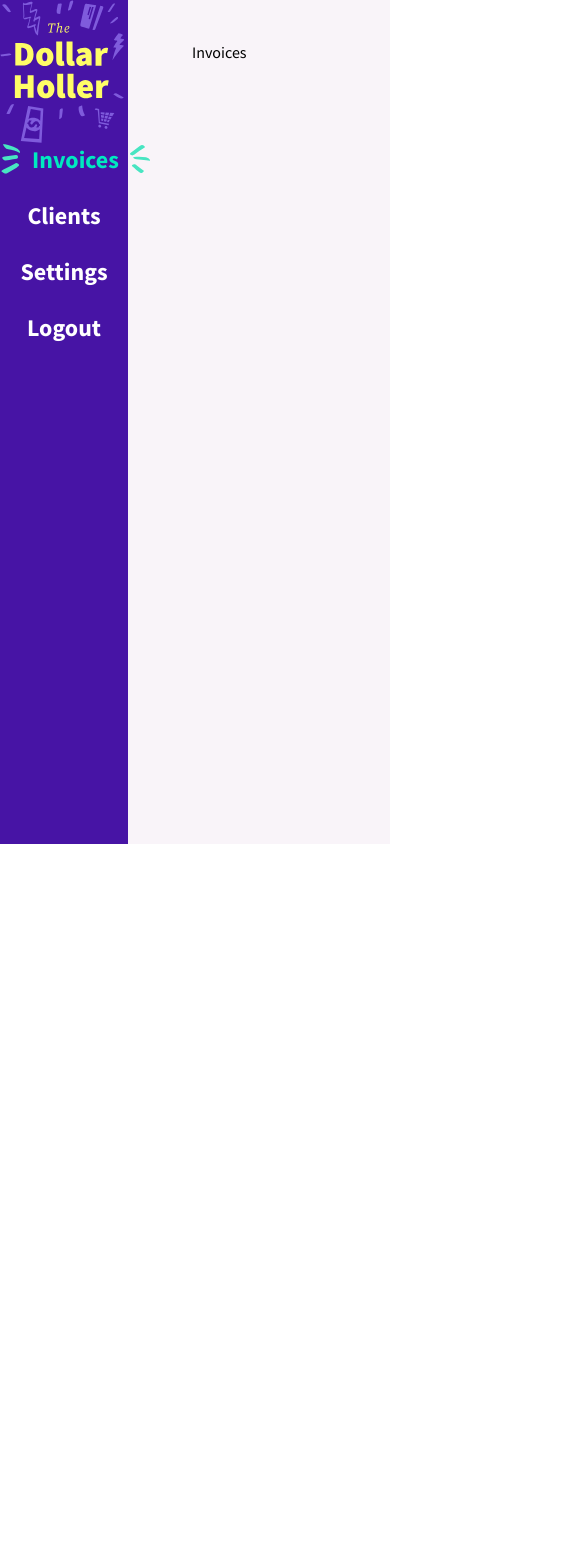
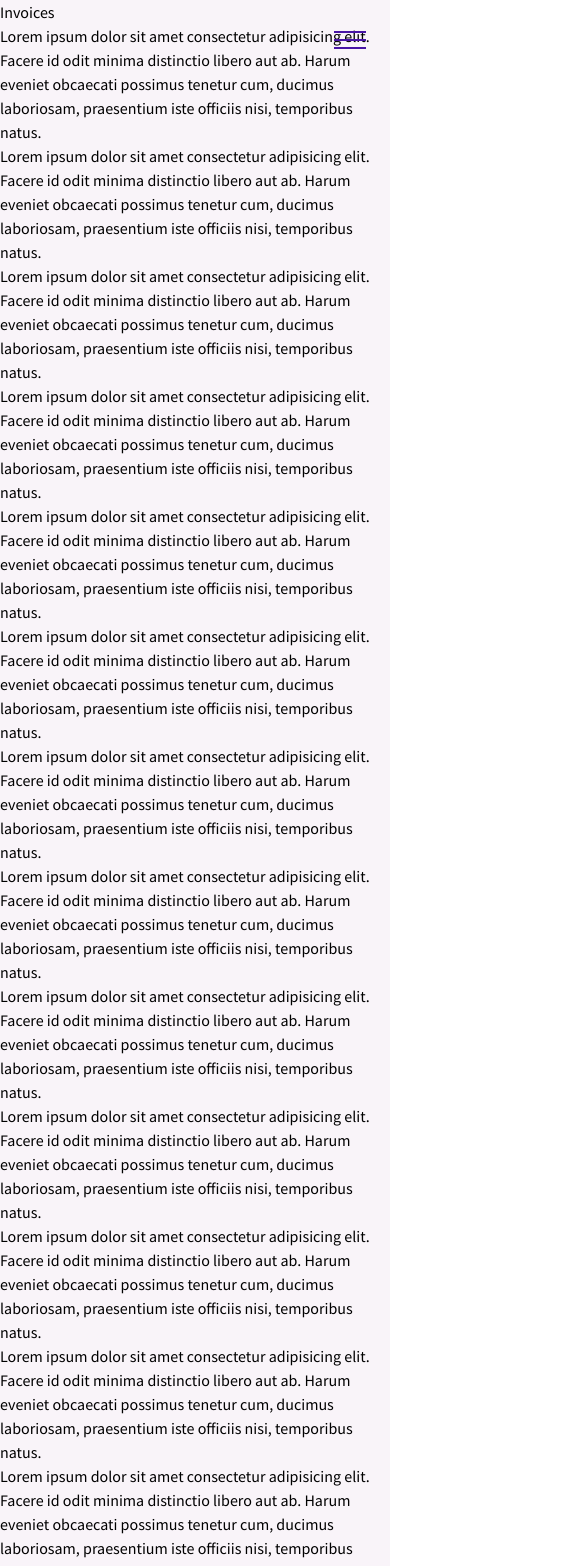
Before and after one commit to StanSkrivanek/dhsupa, a SvelteKit app: page /invoices in a window 390 px wide. Shown: the top 1566 px of the page, 585 px wide, since content can reach past the window. Before the commit the page ends 844 px from the top, so only its background shows below. Built offline with nearby package versions, Linux system fonts and the light colour scheme.

Commit message:
add icons to Navbar and make is reative and responsive

```diff
--- a/src/app.css
+++ b/src/app.css
@@ -8,6 +8,9 @@
   body {
     @apply font-sansSerif;
   }
+  svg {
+    @apply fill-current;
+  }
 }
 @layer components {
 }
--- a/src/lib/components/Navbar.svelte
+++ b/src/lib/components/Navbar.svelte
@@ -1,9 +1,44 @@
 <script lang="ts">
   import { page } from '$app/stores';
+  import Close from '$lib/components/Icon/Close.svelte';
+  import Hamburger from '$lib/components/Icon/Hamburger.svelte';
+
+  let isNavShowing = false;
 </script>
 
-<header class="col-span-3 bg-daisyBush text-center">
-  <div>
+<!-- Prevent nav scroll -->
+<svelte:head>
+  {#if isNavShowing}
+    <style lang="postcss">
+      body {
+        @apply overflow-hidden md:overflow-auto;
+      }
+    </style>
+  {/if}
+</svelte:head>
+
+<!-- mobile nav control -->
+<!-- z-xxx is custom setting in tailwind config -->
+<button
+  class="fixed right-6 top-6 z-navBarToggle md:hidden"
+  class:text-goldenFizz={isNavShowing}
+  class:text-daisyBush={!isNavShowing}
+  on:click={() => {
+    isNavShowing = !isNavShowing;
+  }}
+>
+  {#if isNavShowing}
+    <Close width={32} height={32} />
+  {:else}
+    <Hamburger width={32} height={32} />
+  {/if}
+</button>
+
+<header
+  class="fixed z-navBar h-screen w-full -translate-x-full bg-daisyBush text-center transition-transform duration-300 ease-in-out md:relative md:col-span-3 md:h-full md:translate-x-0"
+  class:translate-x-0={isNavShowing}
+>
+  <div class="mt-10 mb-10 md:mb-24">
     <a href="/invoices"
       ><img src="/images/svg/logo.svg" alt="The Dollar Holler" class="mx-auto" /></a
     >
--- a/src/routes/(dashboard)/+layout.svelte
+++ b/src/routes/(dashboard)/+layout.svelte
@@ -2,9 +2,9 @@
   import Navbar from '$lib/components/Navbar.svelte';
 </script>
 
-<div class="grid min-h-screen grid-cols-12 gap-x-16 bg-whisper">
+<div class="grid min-h-screen grid-cols-12 bg-whisper md:gap-x-16">
   <Navbar />
-  <main class="col-span-8 pt-10">
+  <main class="col-span-12 md:col-span-8 md:pt-10">
     <slot><!-- optional fallback --></slot>
   </main>
 </div>
--- a/src/routes/(dashboard)/invoices/+page.svelte
+++ b/src/routes/(dashboard)/invoices/+page.svelte
@@ -1 +1,117 @@
 Invoices
+
+<p>
+  Lorem ipsum dolor sit amet consectetur adipisicing elit. Facere id odit minima distinctio libero
+  aut ab. Harum eveniet obcaecati possimus tenetur cum, ducimus laboriosam, praesentium iste
+  officiis nisi, temporibus natus.
+</p>
+<p>
+  Lorem ipsum dolor sit amet consectetur adipisicing elit. Facere id odit minima distinctio libero
+  aut ab. Harum eveniet obcaecati possimus tenetur cum, ducimus laboriosam, praesentium iste
+  officiis nisi, temporibus natus.
+</p>
+<p>
+  Lorem ipsum dolor sit amet consectetur adipisicing elit. Facere id odit minima distinctio libero
+  aut ab. Harum eveniet obcaecati possimus tenetur cum, ducimus laboriosam, praesentium iste
+  officiis nisi, temporibus natus.
+</p>
+<p>
+  Lorem ipsum dolor sit amet consectetur adipisicing elit. Facere id odit minima distinctio libero
+  aut ab. Harum eveniet obcaecati possimus tenetur cum, ducimus laboriosam, praesentium iste
+  officiis nisi, temporibus natus.
+</p>
+<p>
+  Lorem ipsum dolor sit amet consectetur adipisicing elit. Facere id odit minima distinctio libero
+  aut ab. Harum eveniet obcaecati possimus tenetur cum, ducimus laboriosam, praesentium iste
+  officiis nisi, temporibus natus.
+</p>
+<p>
+  Lorem ipsum dolor sit amet consectetur adipisicing elit. Facere id odit minima distinctio libero
+  aut ab. Harum eveniet obcaecati possimus tenetur cum, ducimus laboriosam, praesentium iste
+  officiis nisi, temporibus natus.
+</p>
+<p>
+  Lorem ipsum dolor sit amet consectetur adipisicing elit. Facere id odit minima distinctio libero
+  aut ab. Harum eveniet obcaecati possimus tenetur cum, ducimus laboriosam, praesentium iste
+  officiis nisi, temporibus natus.
+</p>
+<p>
+  Lorem ipsum dolor sit amet consectetur adipisicing elit. Facere id odit minima distinctio libero
+  aut ab. Harum eveniet obcaecati possimus tenetur cum, ducimus laboriosam, praesentium iste
+  officiis nisi, temporibus natus.
+</p>
+<p>
+  Lorem ipsum dolor sit amet consectetur adipisicing elit. Facere id odit minima distinctio libero
+  aut ab. Harum eveniet obcaecati possimus tenetur cum, ducimus laboriosam, praesentium iste
+  officiis nisi, temporibus natus.
+</p>
+<p>
+  Lorem ipsum dolor sit amet consectetur adipisicing elit. Facere id odit minima distinctio libero
+  aut ab. Harum eveniet obcaecati possimus tenetur cum, ducimus laboriosam, praesentium iste
+  officiis nisi, temporibus natus.
+</p>
+<p>
+  Lorem ipsum dolor sit amet consectetur adipisicing elit. Facere id odit minima distinctio libero
+  aut ab. Harum eveniet obcaecati possimus tenetur cum, ducimus laboriosam, praesentium iste
+  officiis nisi, temporibus natus.
+</p>
+<p>
+  Lorem ipsum dolor sit amet consectetur adipisicing elit. Facere id odit minima distinctio libero
+  aut ab. Harum eveniet obcaecati possimus tenetur cum, ducimus laboriosam, praesentium iste
+  officiis nisi, temporibus natus.
+</p>
+<p>
+  Lorem ipsum dolor sit amet consectetur adipisicing elit. Facere id odit minima distinctio libero
+  aut ab. Harum eveniet obcaecati possimus tenetur cum, ducimus laboriosam, praesentium iste
+  officiis nisi, temporibus natus.
+</p>
+<p>
+  Lorem ipsum dolor sit amet consectetur adipisicing elit. Facere id odit minima distinctio libero
+  aut ab. Harum eveniet obcaecati possimus tenetur cum, ducimus laboriosam, praesentium iste
+  officiis nisi, temporibus natus.
+</p>
+<p>
+  Lorem ipsum dolor sit amet consectetur adipisicing elit. Facere id odit minima distinctio libero
+  aut ab. Harum eveniet obcaecati possimus tenetur cum, ducimus laboriosam, praesentium iste
+  officiis nisi, temporibus natus.
+</p>
+<p>
+  Lorem ipsum dolor sit amet consectetur adipisicing elit. Facere id odit minima distinctio libero
+  aut ab. Harum eveniet obcaecati possimus tenetur cum, ducimus laboriosam, praesentium iste
+  officiis nisi, temporibus natus.
+</p>
+<p>
+  Lorem ipsum dolor sit amet consectetur adipisicing elit. Facere id odit minima distinctio libero
+  aut ab. Harum eveniet obcaecati possimus tenetur cum, ducimus laboriosam, praesentium iste
+  officiis nisi, temporibus natus.
+</p>
+<p>
+  Lorem ipsum dolor sit amet consectetur adipisicing elit. Facere id odit minima distinctio libero
+  aut ab. Harum eveniet obcaecati possimus tenetur cum, ducimus laboriosam, praesentium iste
+  officiis nisi, temporibus natus.
+</p>
+<p>
+  Lorem ipsum dolor sit amet consectetur adipisicing elit. Facere id odit minima distinctio libero
+  aut ab. Harum eveniet obcaecati possimus tenetur cum, ducimus laboriosam, praesentium iste
+  officiis nisi, temporibus natus.
+</p>
+<p>
+  Lorem ipsum dolor sit amet consectetur adipisicing elit. Facere id odit minima distinctio libero
+  aut ab. Harum eveniet obcaecati possimus tenetur cum, ducimus laboriosam, praesentium iste
+  officiis nisi, temporibus natus.
+</p>
+<p>
+  Lorem ipsum dolor sit amet consectetur adipisicing elit. Facere id odit minima distinctio libero
+  aut ab. Harum eveniet obcaecati possimus tenetur cum, ducimus laboriosam, praesentium iste
+  officiis nisi, temporibus natus.
+</p>
+<p>
+  Lorem ipsum dolor sit amet consectetur adipisicing elit. Facere id odit minima distinctio libero
+  aut ab. Harum eveniet obcaecati possimus tenetur cum, ducimus laboriosam, praesentium iste
+  officiis nisi, temporibus natus.
+</p>
+<p>
+  Lorem ipsum dolor sit amet consectetur adipisicing elit. Facere id odit minima distinctio libero
+  aut ab. Harum eveniet obcaecati possimus tenetur cum, ducimus laboriosam, praesentium iste
+  officiis nisi, temporibus natus.
+</p>
--- a/tailwind.config.cjs
+++ b/tailwind.config.cjs
@@ -24,8 +24,13 @@ module.exports = {
         gallery: '#efeaf2',
         caribbeanGreen: '#00ca9e',
         fog: '#decaec'
+      },
+
+      zIndex: {
+        navBarToggle: 91,
+        navBar: 90
       }
-    }
-  },
-  plugins: []
+    },
+    plugins: []
+  }
 };
```
Also changed, not shown: src/lib/components/Icon/Hamburger.svelte (+5 -5 lines).
